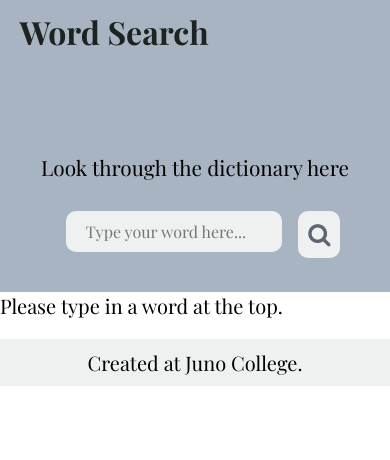
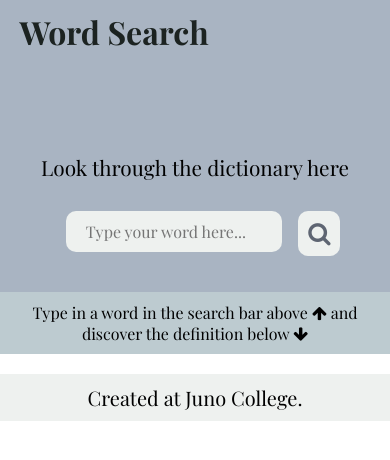
Before and after one commit to MisakiShimizu/word-search-app, a React (Create React App) app: page / in a window 390 px wide. Shown: the top 460 px of the page. Built offline with nearby package versions, Linux system fonts and the light colour scheme; no server answers.

Commit message:
Added audio play button :sparkles:

```diff
--- a/src/App.js
+++ b/src/App.js
@@ -9,6 +9,7 @@ import Results from './components/Results.js'
 import './styles/sass/App.css';
 
 function App() {
+
   const apiKey = "ecee6254-f8f9-42d1-b310-d45f930f7e04";
 
   const [word, setWord] = useState([]);
@@ -27,20 +28,23 @@ function App() {
     }).then( (response) => {
       setWord(response.data[0]);
     })
+    // Error Handling
     .catch( (error) => {
       if(error.message) {
-        alert("Sorry, we can not define that word, please refresh the page and select a new word.")
+        alert("Sorry, we can not define that word, please select a new word.")
+        window.location.reload();
       }else {
         alert("Something went wrong. We are currently working on the issue.")
       }
     });
   }, [searchTerm]);
 
-
+// User Input
   const handleInput = (event) => {
     const userWord = event.target.value;
     setUserInput(userWord);
   }
+  // Connecting user input to submit event listener
   const handleSubmit = (event) => {
     event.preventDefault();
     setSearchTerm(userInput);
@@ -51,7 +55,13 @@ function App() {
 
     if (word === undefined || word.length === 0 || word === null|| word.length < 2 )
 
-      return <p>Please type in a word at the top.</p>
+      return (
+        <div className='instructions-container'>
+          <div className="wrapper">
+            <p className='instructions'>Type in a word in the search bar above <i className='fa fa-arrow-up'></i> and discover the definition below <i className='fa fa-arrow-down'></i></p>
+          </div>
+        </div>
+      )
   else {
       return (
         <div key={word.meta.uuid}>
@@ -79,6 +89,7 @@ function App() {
       <main>
         <section className='form-section'>
             <div className="wrapper">
+              {/* Search Bar that stores users queries */}
               <form onSubmit={ handleSubmit }>
                 <label htmlFor="search">Look through the dictionary here </label>
                 <div className="input-container">
@@ -87,6 +98,7 @@ function App() {
                   <button type="submit" className='search-button'><i className='fa fa-search'></i></button>
                 </div>
               </form>
+
             </div>
         </section>
         <section className='results'>
--- a/src/components/Results.js
+++ b/src/components/Results.js
@@ -1,14 +1,23 @@
 // results
+// Display definition and phonetics
+const Results = (props) => {
+    let audio = new Audio(`https://media.merriam-webster.com/audio/prons/en/us/mp3/${props.audioLetter}/${props.audio}.mp3`)
 
-const Results = (props) => {
+    const play = () => {
+        audio.play()
+    }
     return(
         <div className='wrapper outer-word-container'>
             <div className="inner-word-container">
                 <h2>{props.word}</h2>
-                <p className='pronunciation'>Pronunciation: “{props.pronunciation}”</p>
-                <audio controls src={`https://media.merriam-webster.com/audio/prons/en/us/mp3/${props.audioLetter}/${props.audio}.mp3`}></audio>
+                <div className="pronunciation-container">
+                    <p className='pronunciation'>Pronunciation: “{props.pronunciation}”</p>
+                    <div>
+                        <button onClick={ play } className="audio"> <i className="fa fa-play-circle"></i> </button>
+                    </div>
+                </div>
                 <div className="definition-container">
-                    <blockquote className='definition'>Definiton: “{props.definition}”</blockquote>
+                   <p>Definition: </p> <blockquote className='definition'> “{props.definition}”</blockquote>
                 </div>
 
             </div>
--- a/src/styles/sass/App.css
+++ b/src/styles/sass/App.css
@@ -250,6 +250,15 @@ input {
   border: #5e6572 solid;
 }
 
+.instructions-container {
+  background-color: rgba(125, 152, 161, 0.5);
+}
+
+.instructions {
+  text-align: center;
+  padding: 10px;
+}
+
 body {
   font-size: 125%;
   font-family: "Playfair Display", serif;
@@ -262,6 +271,10 @@ h1 {
 
 label {
   font-size: 2rem;
+}
+
+.instructions {
+  font-size: 1.5rem;
 }
 
 h2 {
@@ -317,9 +330,27 @@ h2,
   padding: 20px 0;
 }
 
-.definition,
-.example {
+.definition {
   padding: 10px;
+  margin-left: 80px;
+  width: 80%;
+  text-align: justify;
+}
+
+.pronunciation-container {
+  display: flex;
+}
+
+.audio {
+  border: none;
+  margin-left: 20px;
+  position: relative;
+  bottom: 60px;
+  background-color: #EEF1EF;
+}
+
+.fa-play-circle {
+  font-size: 3rem;
 }
 
 footer {
@@ -357,7 +388,7 @@ footer {
     font-size: 1.5rem;
   }
 
-  button {
+  .search-button {
     height: 45px;
   }
 
@@ -367,6 +398,14 @@ footer {
 
   .definition {
     font-size: 1rem;
+    width: 70%;
+  }
+
+  .audio {
+    bottom: 30px;
+    width: 100%;
+    display: flex;
+    justify-content: flex-end;
   }
 }
 @media (max-width: 400px) {
@@ -383,4 +422,8 @@ footer {
   input {
     font-size: 1rem;
   }
+
+  .instructions {
+    font-size: 1rem;
+  }
 }
--- a/src/styles/sass/partials/_general.scss
+++ b/src/styles/sass/partials/_general.scss
@@ -1,5 +1,4 @@
 // General
-
 * {
     margin: 0;
     padding: 0;
--- a/src/styles/sass/partials/_header.scss
+++ b/src/styles/sass/partials/_header.scss
@@ -58,3 +58,11 @@ input {
         border: #5e6572 solid;
     }
 }
+.instructions-container {
+    background-color: rgba(#7D98A1, 0.5);
+}
+.instructions {
+    text-align: center;
+    padding: 10px;
+
+}
--- a/src/styles/sass/partials/_queries.scss
+++ b/src/styles/sass/partials/_queries.scss
@@ -20,7 +20,7 @@
     .fa-search {
         font-size: 1.5rem;
     }
-    button {
+    .search-button {
         height: 45px;
     }
     h2 {
@@ -28,6 +28,13 @@
     }
     .definition {
         font-size: 1rem;
+        width: 70%;
+    }
+    .audio {
+        bottom: 30px;
+        width:100%;
+        display: flex;
+        justify-content: flex-end;
     }
 }
 @media (max-width:400px) {
@@ -42,5 +49,8 @@
     input {
         font-size: 1rem;
     }
+    .instructions {
+        font-size: 1rem;
+    }
 
 }
--- a/src/styles/sass/partials/_typography.scss
+++ b/src/styles/sass/partials/_typography.scss
@@ -13,6 +13,9 @@ h1 {
 label {
     font-size: 2rem;
 }
+.instructions {
+    font-size: 1.5rem;
+}
 h2 {
     font-size: 4rem;
     font-weight: 400;
```
Also changed, not shown: src/styles/sass/partials/_results.scss (+17 -2 lines).
